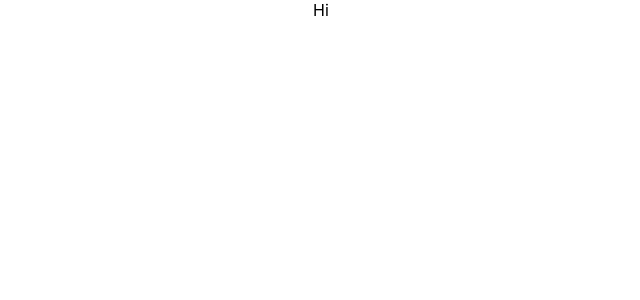
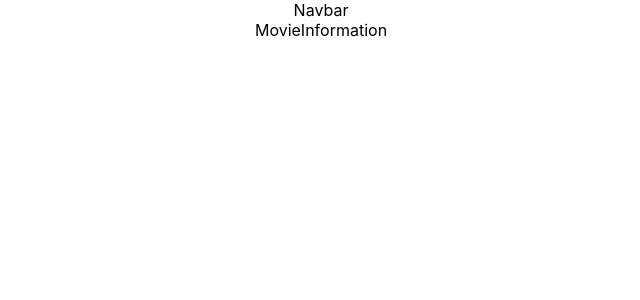
Before and after one commit to maharathi31/Net-Frix, a React (Create React App) app: page /movie/1 in a window 1280 px wide. Shown: the top 300 px of the page, without its empty margins (319-959 px from the left). Built offline with nearby package versions, Linux system fonts and the light colour scheme.

Commit message:
second commit

```diff
--- a/src/App.js
+++ b/src/App.js
@@ -1,9 +1,19 @@
-
 import './App.css';
+import CssBaseline from '@mui/material/CssBaseline';
+import {Routes,Route} from 'react-router-dom'
+import {Actors,Movies,MovieInformation,Profile,Navbar} from "./components"
+import useStyles from "./styles"
 function App() {
+  const classes=useStyles();
   return (
     <div className="App">
-     Hi
+    <Navbar />
+    <Routes>
+      <Route path="/" element={<Movies/>}></Route>
+      <Route path="/actors/:id" element={<Actors/>}></Route>
+      <Route path="/movie/:id" element={<MovieInformation/>}></Route>
+      <Route path="/profile/:id" element={<Profile/>}></Route>
+    </Routes>
     </div>
   );
 }
--- /dev/null
+++ b/src/components/Actors/Actors.jsx
@@ -0,0 +1,7 @@
+import React from "react";
+
+const Actors = () => {
+  return <div>Actors</div>;
+};
+
+export default Actors;
--- /dev/null
+++ b/src/components/MovieInformation/MovieInformation.jsx
@@ -0,0 +1,7 @@
+import React from "react";
+
+const MovieInformation = () => {
+  return <div>MovieInformation</div>;
+};
+
+export default MovieInformation;
--- /dev/null
+++ b/src/components/Movies/Movies.jsx
@@ -0,0 +1,7 @@
+import React from "react";
+
+const Movies = () => {
+  return <div>Movies</div>;
+};
+
+export default Movies;
--- /dev/null
+++ b/src/components/Navbar/Navbar.jsx
@@ -0,0 +1,7 @@
+import React from "react";
+
+const Navbar = () => {
+  return <div>Navbar</div>;
+};
+
+export default Navbar;
--- /dev/null
+++ b/src/components/Profile/Profile.jsx
@@ -0,0 +1,7 @@
+import React from "react";
+
+const Profile = () => {
+  return <div>Profile</div>;
+};
+
+export default Profile;
--- /dev/null
+++ b/src/components/index.js
@@ -0,0 +1,5 @@
+export {default as Actors} from "./Actors/Actors"
+export {default as Movies} from "./Movies/Movies"
+export {default as MovieInformation} from "./MovieInformation/MovieInformation"
+export {default as Profile} from "./Profile/Profile"
+export {default as Navbar} from "./Navbar/Navbar"
--- a/src/index.js
+++ b/src/index.js
@@ -2,10 +2,10 @@
 import ReactDOM from 'react-dom/client';
 import './index.css';
 import App from './App';
-
+import {BrowserRouter} from 'react-router-dom';
 const root = ReactDOM.createRoot(document.getElementById('root'));
 root.render(
   <React.StrictMode>
-    <App />
+   <BrowserRouter><App/></BrowserRouter>
   </React.StrictMode>
 );
--- /dev/null
+++ b/src/styles.js
@@ -0,0 +1,5 @@
+import { makeStyles } from "@mui/styles"
+export default makeStyles(()=>({
+
+
+}))
```
Also changed, not shown: package.json (+11 -6 lines), .eslintrc.js (deleted), 1 other file (tests, documents, lock files or other folders).
